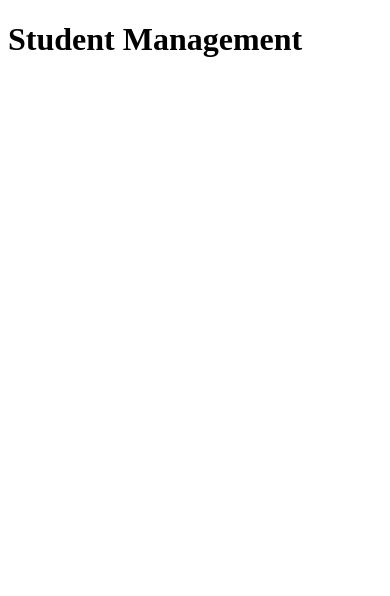
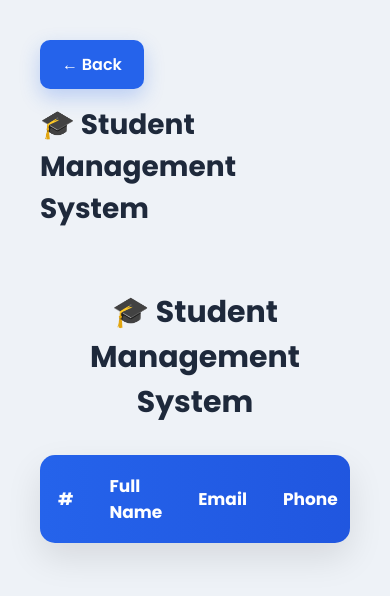
Before and after one commit to MuhammadTalha183/student-management-system, a plain HTML site: page frontend/student.html in a window 390 px wide. Drawn offline with Linux system fonts and the light colour scheme; no server answers.

Commit message:
update UI code

```diff
--- a/frontend/student.html
+++ b/frontend/student.html
@@ -3,13 +3,48 @@
 <head>
     <meta charset="UTF-8">
     <meta name="viewport" content="width=device-width, initial-scale=1.0">
+    <link rel="stylesheet" href="style.css">
     <title>Student Management</title>
+
+    <link rel="stylesheet" href="student.css">
 </head>
 <body>
 
-    <h1>Student Management</h1>
-      <ul id="studentsList"></ul>
+<div class="container">
 
-    <script src="student.js"></script>
+    <div class="top-bar">
+
+    <button class="back-btn" onclick="history.back()">
+        ← Back
+    </button>
+
+    <h1>🎓 Student Management System</h1>
+
+</div>
+    <h1>🎓 Student Management System</h1>
+
+    <table>
+
+        <thead>
+            <tr>
+                <th>#</th>
+                <th>Full Name</th>
+                <th>Email</th>
+                <th>Phone</th>
+                <th>Course</th>
+                <th>Gender</th>
+            </tr>
+        </thead>
+
+        <tbody id="studentsList">
+
+        </tbody>
+
+    </table>
+
+</div>
+
+<script src="student.js"></script>
+
 </body>
 </html>
--- a/frontend/student.js
+++ b/frontend/student.js
@@ -1,23 +1,47 @@
 const fetchStudents = async () => {
+
     try {
-        const responce = await fetch("http://localhost:5000/api/students/getStudents");
-        const data = await responce.json();
-        console.log(data);
 
-        for (const student of data) {
-           document.getElementById('studentsList').innerHTML += `
-           <tr>
-                <td> ${student.fullname} </td> <br>
-                <td>${student.email}</td> <br>
-                <td>${student.phone}</td><br>
-                <td>${student.course}</td><br>
-                <td>${student.gender}</td><br>
-           </tr>
-           `
-        }
+        const response = await fetch(
+            "http://localhost:5000/api/students/getStudents"
+        );
+
+        const students = await response.json();
+
+        const studentsList = document.getElementById("studentsList");
+
+        studentsList.innerHTML = "";
+
+        students.forEach((student,index)=>{
+
+            studentsList.innerHTML += `
+
+            <tr>
+
+                <td>${index+1}</td>
+
+                <td>${student.fullname}</td>
+
+                <td>${student.email}</td>
+
+                <td>${student.phone}</td>
+
+                <td>${student.course}</td>
+
+                <td>${student.gender}</td>
+
+            </tr>
+
+            `;
+
+        });
+
     } catch (error) {
+
         console.log(error);
+
     }
+
 }
 
 fetchStudents();
--- a/frontend/style.css
+++ b/frontend/style.css
@@ -383,3 +383,210 @@ h2{
     }
 
 }
+
+
+
+
+
+
+
+
+
+
+
+
+
+
+
+@import url('https://fonts.googleapis.com/css2?family=Poppins:wght@300;400;500;600;700&display=swap');
+
+
+body{
+
+    background:#eef2f7;
+
+    padding:40px;
+}
+
+.container{
+
+    max-width:1200px;
+
+    margin:auto;
+}
+
+h1{
+
+    text-align:center;
+
+    margin-bottom:30px;
+
+    color:#1e293b;
+
+    font-size:38px;
+}
+
+table{
+
+    width:100%;
+
+    border-collapse:collapse;
+
+    background:#fff;
+
+    border-radius:15px;
+
+    overflow:hidden;
+
+    box-shadow:0 15px 35px rgba(0,0,0,.1);
+}
+
+thead{
+
+    background:linear-gradient(90deg,#2563eb,#1d4ed8);
+
+    color:white;
+}
+
+th{
+
+    padding:18px;
+
+    font-size:17px;
+
+    text-align:left;
+}
+
+td{
+
+    padding:16px;
+
+    color:#444;
+
+    border-bottom:1px solid #eee;
+}
+
+tbody tr{
+
+    transition:.3s;
+}
+
+tbody tr:nth-child(even){
+
+    background:#f8fafc;
+}
+
+tbody tr:hover{
+
+    background:#dbeafe;
+
+    transform:scale(1.01);
+}
+
+td:first-child{
+
+    font-weight:bold;
+
+    color:#2563eb;
+}
+
+@media(max-width:900px){
+
+    table{
+
+        display:block;
+
+        overflow-x:auto;
+    }
+
+    h1{
+
+        font-size:30px;
+    }
+
+}
+
+/* ===========================
+   Top Bar
+=========================== */
+
+.top-bar{
+
+    display:flex;
+
+    justify-content:space-between;
+
+    align-items:center;
+
+    margin-bottom:30px;
+
+    flex-wrap:wrap;
+
+    gap:15px;
+}
+
+/* ===========================
+   Back Button
+=========================== */
+
+.back-btn{
+
+    display:inline-flex;
+
+    align-items:center;
+
+    gap:8px;
+
+    text-decoration:none;
+
+    background:#2563eb;
+
+    color:#fff;
+
+    border:none;
+
+    padding:12px 22px;
+
+    border-radius:10px;
+
+    font-size:16px;
+
+    font-weight:600;
+
+    cursor:pointer;
+
+    transition:.3s;
+
+    box-shadow:0 8px 20px rgba(37,99,235,.25);
+}
+
+.back-btn:hover{
+
+    background:#1d4ed8;
+
+    transform:translateY(-2px);
+
+    box-shadow:0 12px 25px rgba(37,99,235,.35);
+}
+
+.back-btn:active{
+
+    transform:scale(.98);
+}
+
+@media(max-width:768px){
+
+    .top-bar{
+
+        flex-direction:column;
+
+        align-items:flex-start;
+    }
+
+    .top-bar h1{
+
+        font-size:28px;
+
+        text-align:left;
+    }
+}
```
